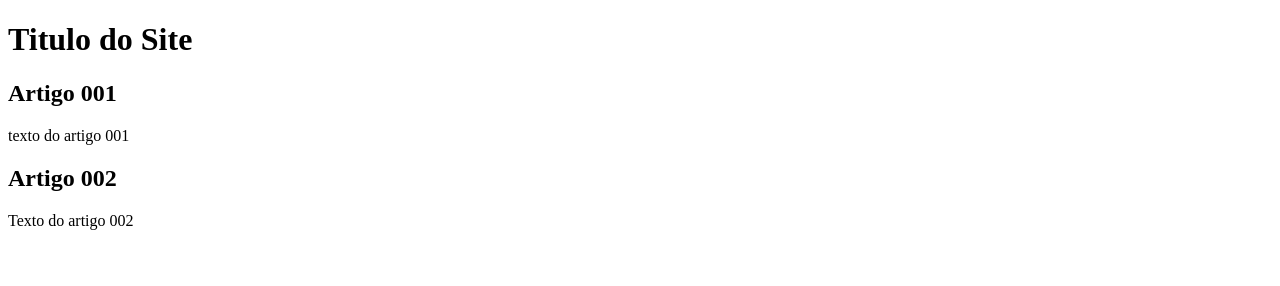
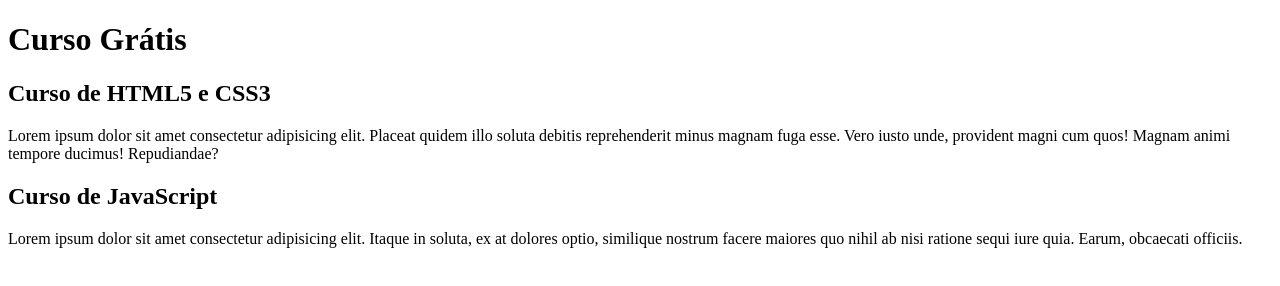
Before and after one commit to LeoDev991/projeto-site, a plain HTML site: page index.html in a window 1280 px wide. Drawn offline with Linux system fonts and the light colour scheme.

Commit message:
Comecei a escrever o conteúdo

```diff
--- a/index.html
+++ b/index.html
@@ -8,15 +8,15 @@
 <body>
     <main>
         <header>
-            <h1>Titulo do Site</h1>
+            <h1>Curso Grátis</h1>
         </header>
         <article>
-            <h2>Artigo 001</h2>
-            <p>texto do artigo 001</p>
+            <h2>Curso de HTML5 e CSS3</h2>
+            <p>Lorem ipsum dolor sit amet consectetur adipisicing elit. Placeat quidem illo soluta debitis reprehenderit minus magnam fuga esse. Vero iusto unde, provident magni cum quos! Magnam animi tempore ducimus! Repudiandae?</p>
         </article>
         <article>
-            <h2>Artigo 002</h2>
-            <p>Texto do artigo 002</p>
+            <h2>Curso de JavaScript</h2>
+            <p>Lorem ipsum dolor sit amet consectetur adipisicing elit. Itaque in soluta, ex at dolores optio, similique nostrum facere maiores quo nihil ab nisi ratione sequi iure quia. Earum, obcaecati officiis.</p>
         </article>
     </main>
 </body>
```
